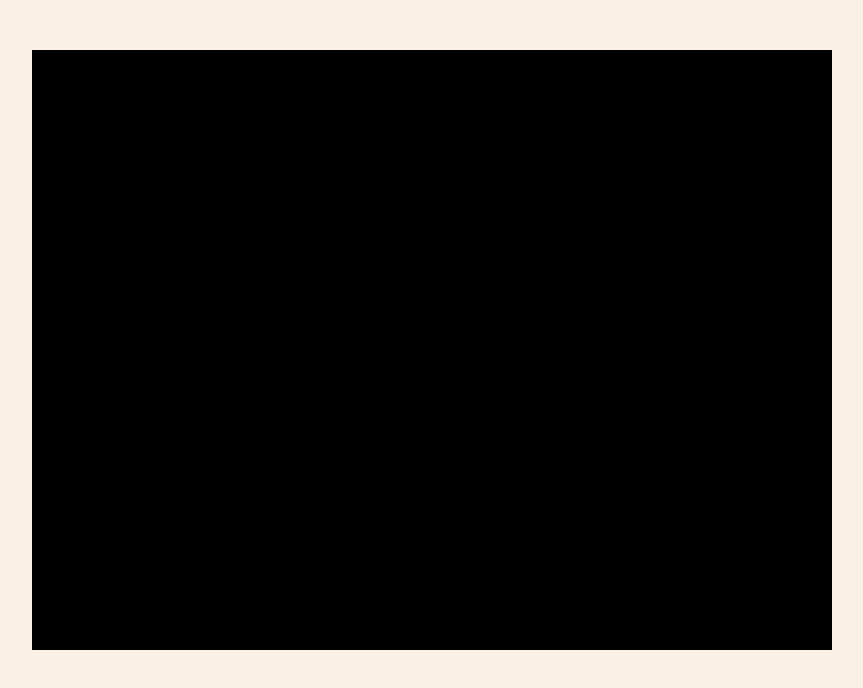
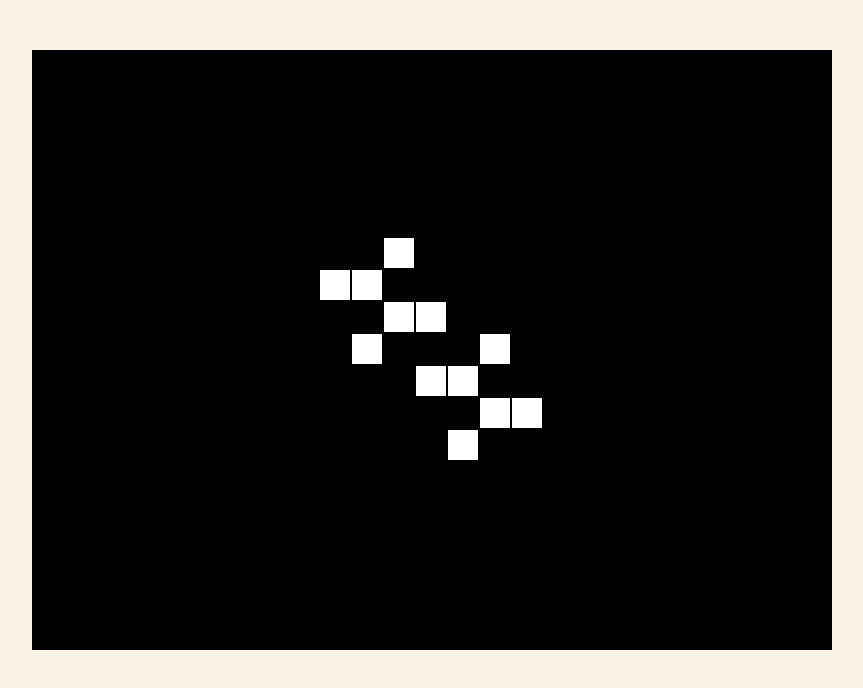
Before and after one commit to kraken007/lifeGame-gameCodeurJam3, a plain HTML site: page index.html in a window 1280 px wide. Shown: the whole page, without its empty margins (208-1071 px from the left). Drawn offline with Linux system fonts and the light colour scheme.

Commit message:
ajout du premier game state

```diff
--- a/index.html
+++ b/index.html
@@ -25,87 +25,29 @@
 <body>
     <div id='game'></div>
     <script type="text/javascript">
-
         //crée la fenetre de jeu
         var game = new Phaser.Game(800, 600, Phaser.CANVAS, 'game');
-
-        //variable "globale"
         var Play = {
-
-            //importe dans le jeu les assets (appeller qu'une seule fois)
             preload: function () {
                 game.load.image('cellule', './img/cellule.jpg');
-
-
-                var fps = 30;
-                var tailleGrille = 7;
-                var nbCellule = tailleGrille * tailleGrille;
-                var start = false;
-                var cycle = true;
-                //        var depart = [
-                //                    [1, 1, 0, 0]
-                //                    , [1, 0, 0, 0]
-                //                    , [0, 0, 0, 1]
-                //                    , [0, 0, 1, 1]
-                //                ]
-                //        var depart = [
-                  //          [0, 1, 0]
-                    //        , [0, 1, 0]
-                      //      , [0, 1, 0]
-                        //]
-                //        var depart = [
-                //            [0,0,0,0,1,1,0,0,0,0],
-                //            [0,0,0,1,0,0,1,0,0,0],
-                //            [0,0,0,1,0,1,0,0,0,0],
-                //            [0,1,1,0,1,0,0,0,1,0],
-                //            [1,0,0,1,0,0,0,1,0,1],
-                //            [1,0,1,0,0,0,1,0,0,1],
-                //            [0,1,0,0,0,1,0,1,1,0],
-                //            [0,0,0,0,1,0,1,0,0,0],
-                //            [0,0,0,1,0,0,1,0,0,0],
-                //            [0,0,0,0,1,1,0,0,0,0],
-                //        ]
-                var depart = [
-                [0,0,1,0,0,0,0],
-                [1,1,0,0,0,0,0],
-                [0,0,1,1,0,0,0],
-                [0,1,0,0,0,1,0],
-                [0,0,0,1,1,0,0],
-                [0,0,0,0,0,1,1],
-                [0,0,0,0,1,0,0],
+                //variable "globale"
+                this.fps = 3;
+                this.tailleGrille = 7;
+                this.nbCellule = this.tailleGrille * this.tailleGrille;
+                this.start = false;
+                this.cycle = true;
+                this.grille;
+                this.depart = [
+                [0, 0, 1, 0, 0, 0, 0]
+                , [1, 1, 0, 0, 0, 0, 0]
+                , [0, 0, 1, 1, 0, 0, 0]
+                , [0, 1, 0, 0, 0, 1, 0]
+                , [0, 0, 0, 1, 1, 0, 0]
+                , [0, 0, 0, 0, 0, 1, 1]
+                , [0, 0, 0, 0, 1, 0, 0]
                  ]
-                //var depart = [
-                  //    [0, 0, 1, 0, 0, 0, 0]
-                  //  , [0, 1, 0, 1, 0, 0, 0]
-                  //  , [1, 0, 0, 1, 0, 0, 0]
-                  //  , [0, 1, 1, 0, 1, 1, 0]
-                  //  , [0, 0, 0, 1, 0, 0, 1]
-                  //  , [0, 0, 0, 1, 0, 1, 0]
-                  //  , [0, 0, 0, 0, 1, 0, 0]
-                //, ]
-                //var depart = [
-                  //  [1,1,0,0,0],
-                  //  [1,0,1,0,0],
-                  //  [0,0,0,0,0],
-                  //  [0,0,1,0,1],
-                  //  [0,0,0,1,1],
-                //]
-                //var depart = [
-                //    [1,1,1],
-                //    [0,0,1],
-                //    [0,1,0]
-                //]
-
-                var grille;
-
-
-
-            },
-            //create qui initialise le jeu (appeller qu'une seule fois)
-            create:function () {
-
-
-
+            }
+            , create: function () {
                 //fixe les fps du jeu
                 game.time.desiredFps = this.fps;
                 //active la physique type arcade
@@ -135,15 +77,13 @@
                     }
                 }
                 game.input.mouse.capture = true;
-            },
-            //boucle qui met a jour l'ecran de jeu x fois par seconde
-            update: function () {
-                if(game.input.keyboard.isDown(Phaser.Keyboard.SPACEBAR)
-                    || game.input.activePointer.leftButton.isDown
-                    ){
+            }
+            , update: function () {
+                console.log('update');
+                if (game.input.keyboard.isDown(Phaser.Keyboard.SPACEBAR) || game.input.activePointer.leftButton.isDown) {
                     this.start = true;
                 }
-            if(this.start === true && this.cycle === true){
+                if (this.start === true && this.cycle === true) {
                     this.cycle = false;
                     var celluleModifier = new Array();
                     var nbCelluleDead = 0;
@@ -196,10 +136,8 @@
                     console.log('loop');
                     this.cycle = true;
                 }
-
-        },
-            //test si la cellule est vivante
-            isAlive: function (px, py) {
+            }
+            , isAlive: function (px, py) {
                 try {
                     var tmp = this.grille[px][py].isAlive;
                 }
@@ -209,13 +147,63 @@
                 return tmp;
             }
         };
-
+        //            //        var depart = [
+        //            //                    [1, 1, 0, 0]
+        //            //                    , [1, 0, 0, 0]
+        //            //                    , [0, 0, 0, 1]
+        //            //                    , [0, 0, 1, 1]
+        //            //                ]
+        //            //        var depart = [
+        //            //            [0, 1, 0]
+        //            //          , [0, 1, 0]
+        //            //          , [0, 1, 0]
+        //            //         ]
+        //        depart = [
+        //                [0, 0, 1, 0, 0, 0, 0]
+        //                , [1, 1, 0, 0, 0, 0, 0]
+        //                , [0, 0, 1, 1, 0, 0, 0]
+        //                , [0, 1, 0, 0, 0, 1, 0]
+        //                , [0, 0, 0, 1, 1, 0, 0]
+        //                , [0, 0, 0, 0, 0, 1, 1]
+        //                , [0, 0, 0, 0, 1, 0, 0]
+        //                ]
+        //            //var depart = [
+        //            //    [0, 0, 1, 0, 0, 0, 0]
+        //            //  , [0, 1, 0, 1, 0, 0, 0]
+        //            //  , [1, 0, 0, 1, 0, 0, 0]
+        //            //  , [0, 1, 1, 0, 1, 1, 0]
+        //            //  , [0, 0, 0, 1, 0, 0, 1]
+        //            //  , [0, 0, 0, 1, 0, 1, 0]
+        //            //  , [0, 0, 0, 0, 1, 0, 0]
+        //            //, ]
+        //            //var depart = [
+        //            //  [1,1,0,0,0],
+        //            //  [1,0,1,0,0],
+        //            //  [0,0,0,0,0],
+        //            //  [0,0,1,0,1],
+        //            //  [0,0,0,1,1],
+        //            //]
+        //            //var depart = [
+        //            //    [1,1,1],
+        //            //    [0,0,1],
+        //            //    [0,1,0]
+        //            //]
+        //        depart = [
+        //                    [0, 0, 0, 0, 1, 1, 0, 0, 0, 0]
+        //                    , [0, 0, 0, 1, 0, 0, 1, 0, 0, 0]
+        //                    , [0, 0, 0, 1, 0, 1, 0, 0, 0, 0]
+        //                    , [0, 1, 1, 0, 1, 0, 0, 0, 1, 0]
+        //                    , [1, 0, 0, 1, 0, 0, 0, 1, 0, 1]
+        //                    , [1, 0, 1, 0, 0, 0, 1, 0, 0, 1]
+        //                    , [0, 1, 0, 0, 0, 1, 0, 1, 1, 0]
+        //                    , [0, 0, 0, 0, 1, 0, 1, 0, 0, 0]
+        //                    , [0, 0, 0, 1, 0, 0, 1, 0, 0, 0]
+        //                    , [0, 0, 0, 0, 1, 1, 0, 0, 0, 0]
+        //                ]
         //add gamestate
-        game.state.add('Play', Play);
-
+        game.state.add('play', Play);
         //premiere scene
-        game.state.start('Play');
-
+        game.state.start('play');
     </script>
 </body>
 
```
Lines whose indentation alone changed are shown as unchanged.
